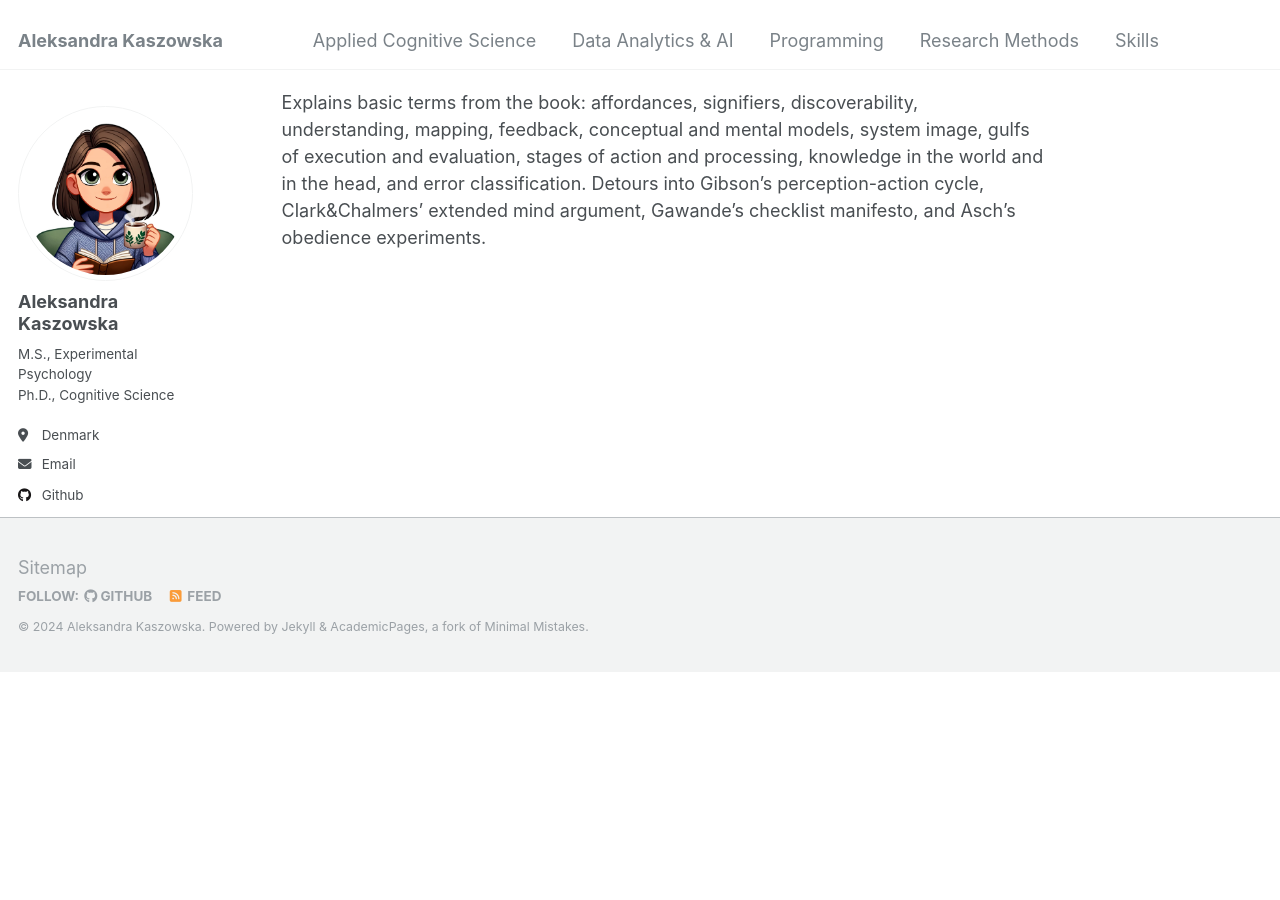
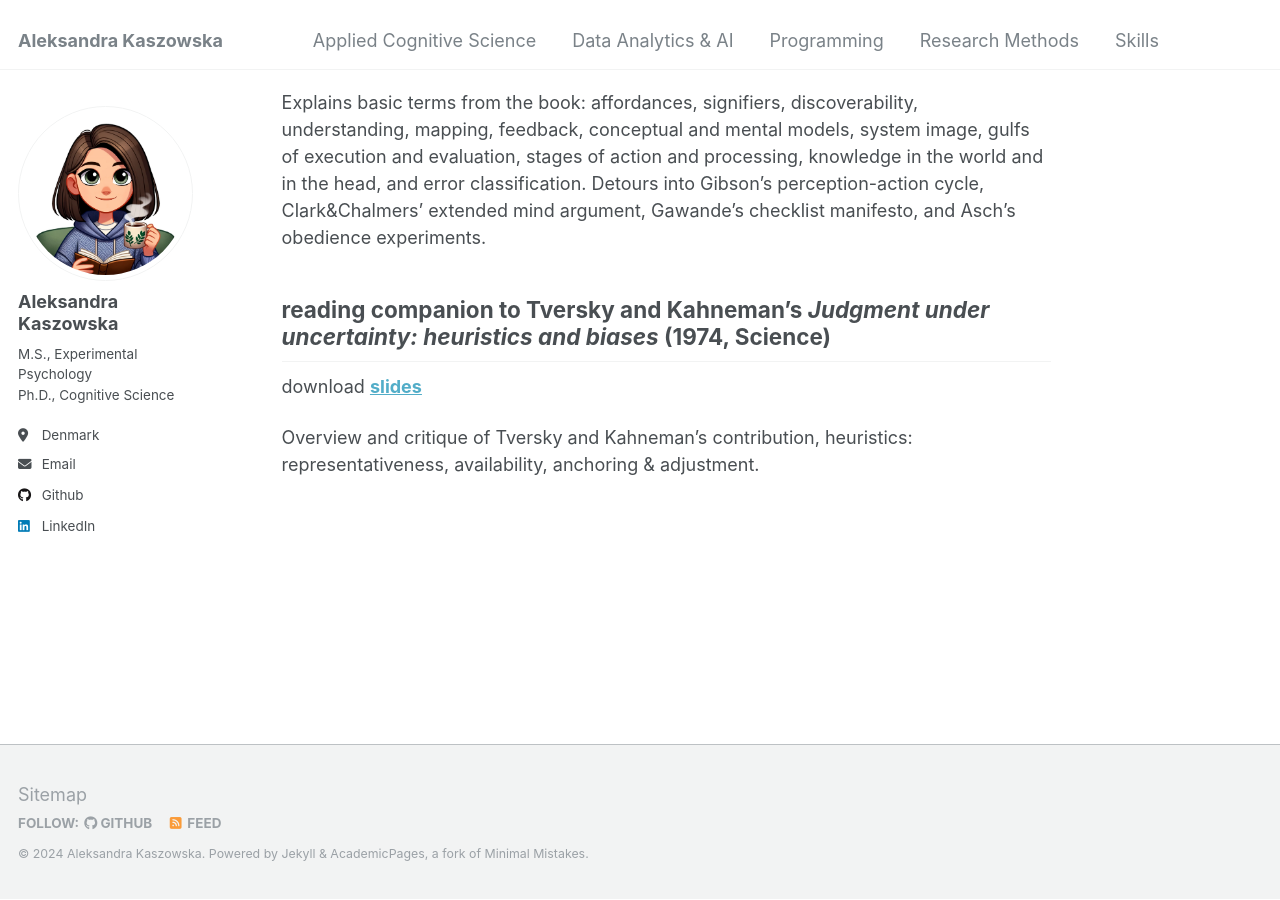
Before and after one commit to akaszowska/akaszowska.github.io, a Jekyll site: the page built from _pages/applied_cognitive_science.md, in a window 1280 px wide and 900 px high, scrolled down 686 px. Built offline with Jekyll 4.4.1, drawn with Linux system fonts in a browser that asks for light colours; before the commit the page ends 1359 px from its top, so only the background shows below that.

Commit message:
Update applied_cognitive_science.md

```diff
--- a/_pages/applied_cognitive_science.md
+++ b/_pages/applied_cognitive_science.md
@@ -22,3 +22,9 @@
 download **[slides](https://akaszowska.github.io/files/DesignOfEverydayThings_companion.pdf)** and **[notes](https://akaszowska.github.io/files/DesignOfEverydayThings_companion_notes.pdf)**
 
 Explains basic terms from the book: affordances, signifiers, discoverability, understanding, mapping, feedback, conceptual and mental models, system image, gulfs of execution and evaluation, stages of action and processing, knowledge in the world and in the head, and error classification. Detours into Gibson's perception-action cycle, Clark&Chalmers' extended mind argument, Gawande's checklist manifesto, and Asch's obedience experiments.
+
+
+## reading companion to Tversky and Kahneman's _Judgment under uncertainty: heuristics and biases_ (1974, Science)
+download **[slides](https://akaszowska.github.io/files/TverskyKahneman.pdf)**
+
+Overview and critique of Tversky and Kahneman's contribution, heuristics: representativeness, availability, anchoring & adjustment.
```
